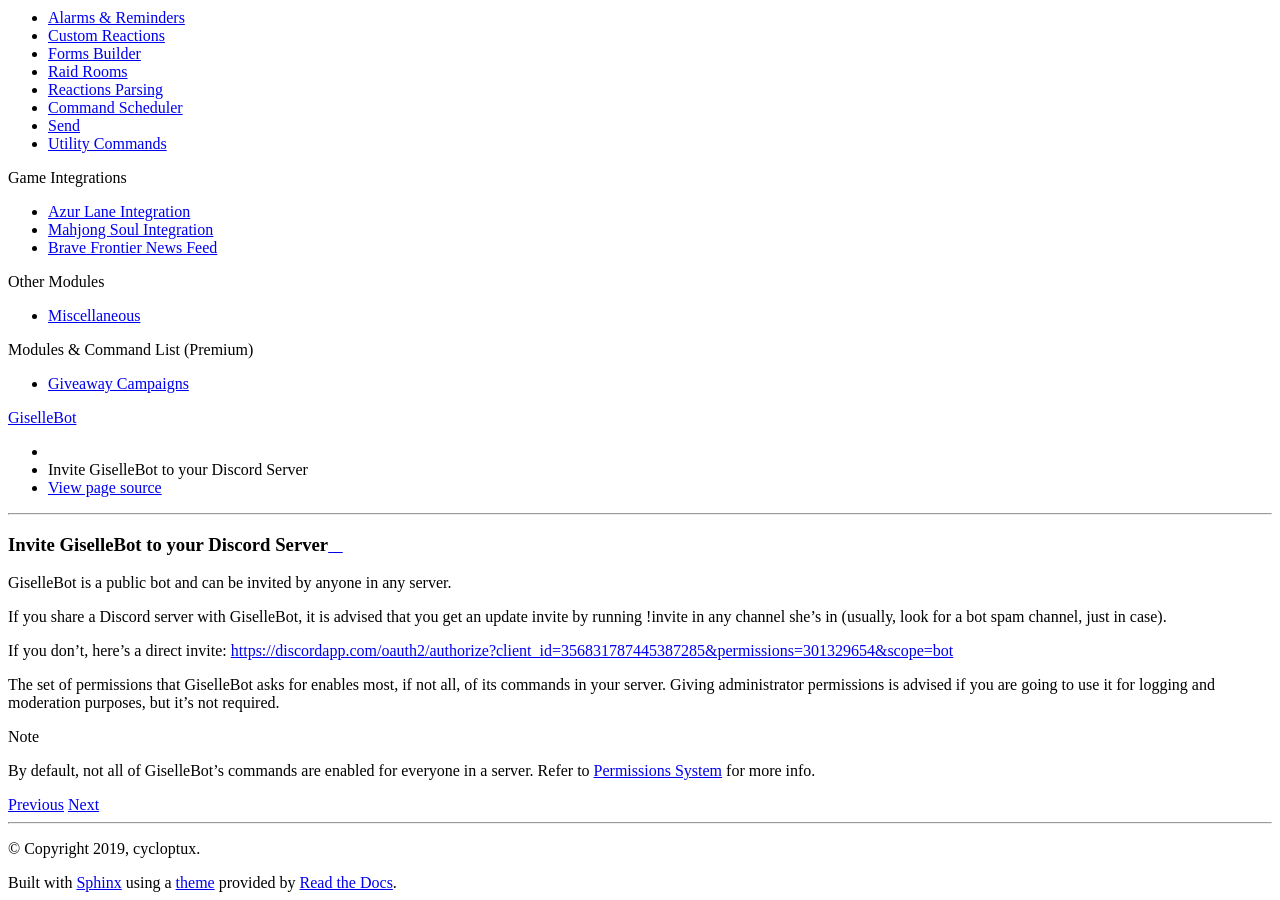
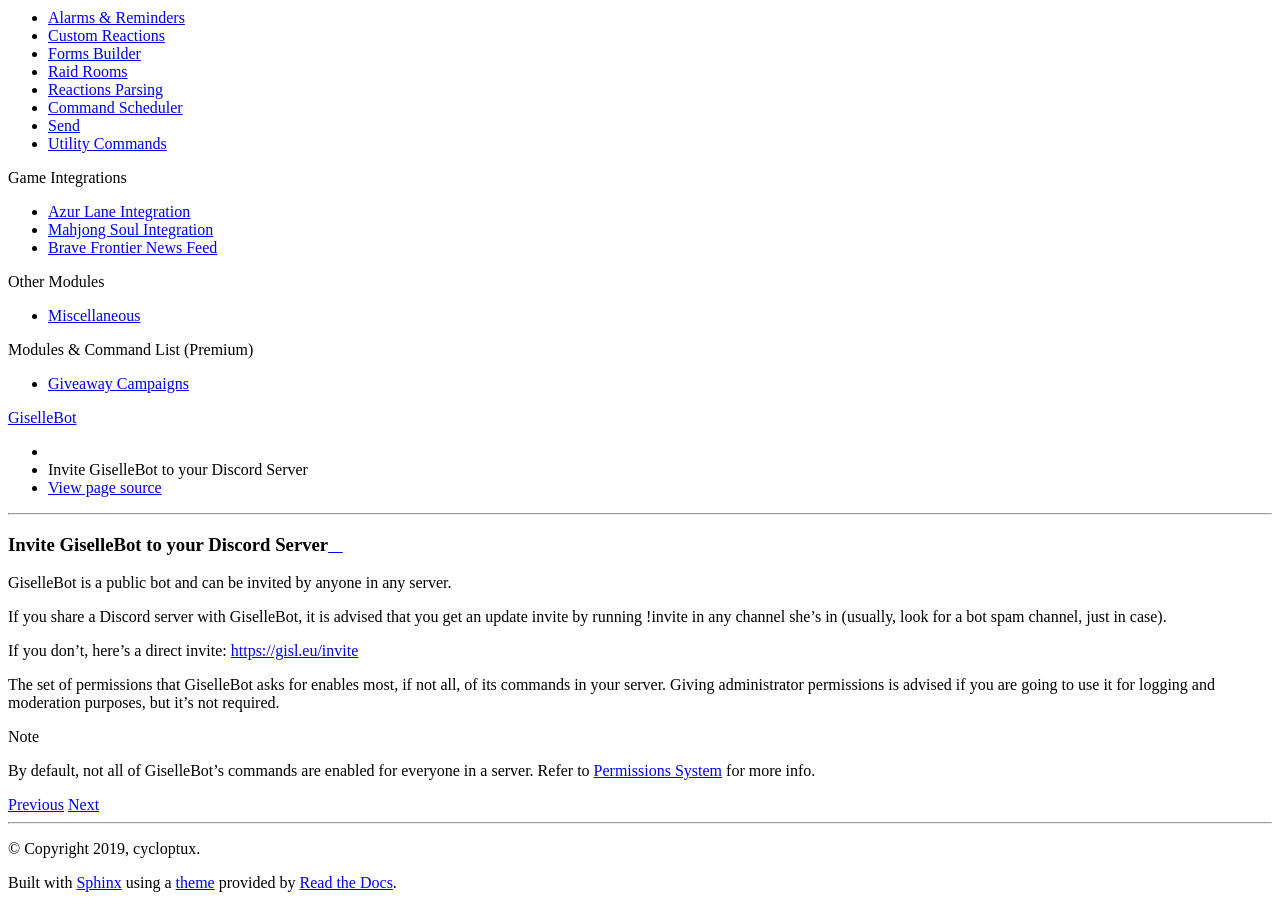
Before and after one commit to cycloptux/GiselleBot-Documentation, a Sphinx documentation site: the page built from docs/source/bot-invite.rst, in a window 1280 px wide and 900 px high, scrolled down 752 px. Built offline with Sphinx 7.4.7 and the Read the Docs theme 2.0.0, drawn with Linux system fonts in a browser that asks for light colours; some of the changed lines change nothing that is shown.

Commit message:
Replaced the invite with its short URL.

```diff
--- a/docs/source/conf.crate.py
+++ b/docs/source/conf.crate.py
@@ -19,7 +19,7 @@
 # Substitutions
 rst_prolog = '''
 .. |bot_name| replace:: GiselleBot
-.. |bot_invite| replace:: https://discordapp.com/oauth2/authorize?client_id=356831787445387285&permissions=301329654&scope=bot
+.. |bot_invite| replace:: https://gisl.eu/invite
 .. |bot_prefix| replace:: !
 .. |bot_prefix_name| replace:: an exclamation point
 '''
--- a/docs/source/conf.guzzle.py
+++ b/docs/source/conf.guzzle.py
@@ -19,7 +19,7 @@
 # Substitutions
 rst_prolog = '''
 .. |bot_name| replace:: GiselleBot
-.. |bot_invite| replace:: https://discordapp.com/oauth2/authorize?client_id=356831787445387285&permissions=301329654&scope=bot
+.. |bot_invite| replace:: https://gisl.eu/invite
 .. |bot_prefix| replace:: !
 .. |bot_prefix_name| replace:: an exclamation point
 '''
--- a/docs/source/conf.py
+++ b/docs/source/conf.py
@@ -31,7 +31,7 @@
 # Substitutions
 rst_prolog = '''
 .. |bot_name| replace:: GiselleBot
-.. |bot_invite| replace:: https://discordapp.com/oauth2/authorize?client_id=356831787445387285&permissions=301329654&scope=bot
+.. |bot_invite| replace:: https://gisl.eu/invite
 .. |bot_prefix| replace:: !
 .. |bot_prefix_name| replace:: an exclamation point
 '''
```
